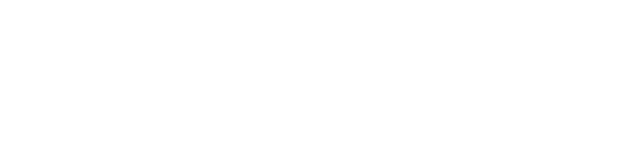
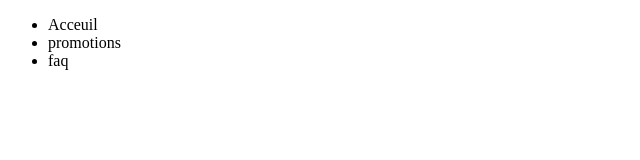
Before and after one commit to imaho-ivou/projet-1, a plain HTML site: page index.html in a window 1280 px wide. Shown: the whole page, without its empty margins (0-640 px from the left). Drawn offline with Linux system fonts and the light colour scheme.

Commit message:
version1.1

```diff
--- a/index.html
+++ b/index.html
@@ -7,6 +7,18 @@
     <title>Document</title>
 </head>
 <body>
-
+    <div id="nav_bar">
+        <ul>
+            <li>
+                Acceuil
+            </li>
+            <li>
+                promotions
+            </li>
+            <li>
+                faq
+            </li>
+        </ul>
+    </div>
 </body>
 </html>
```
